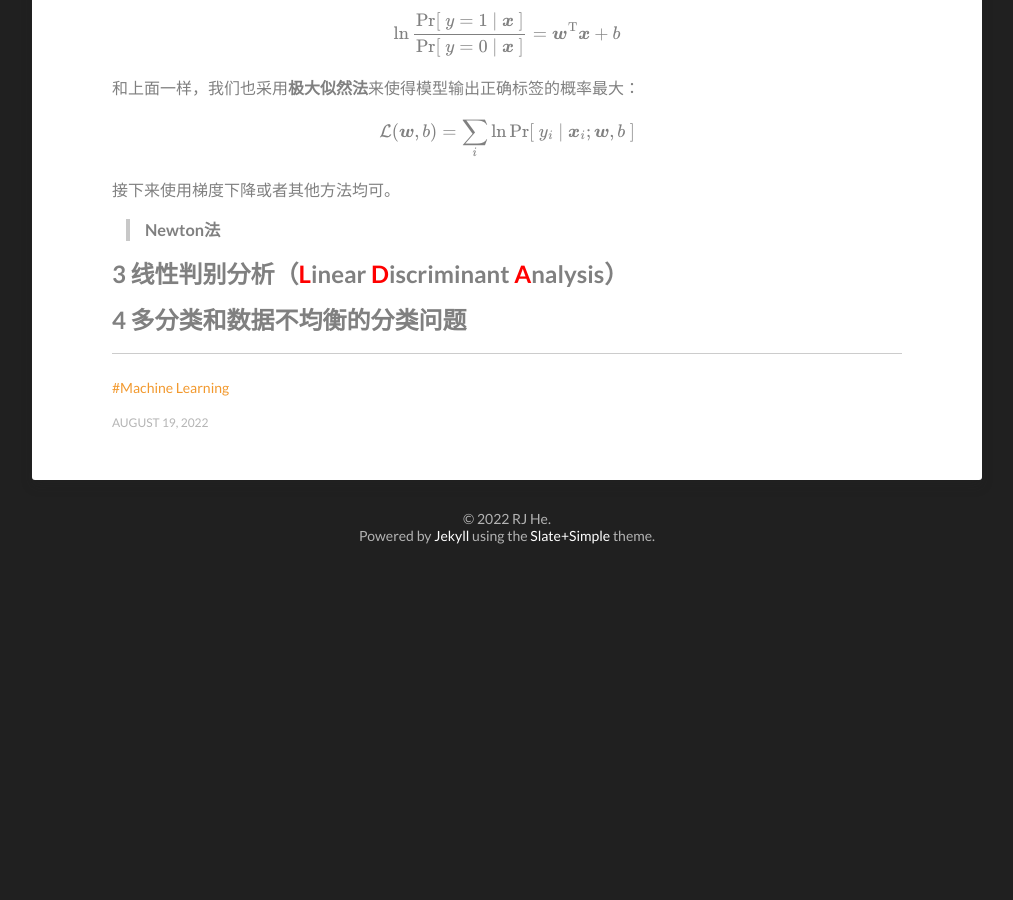
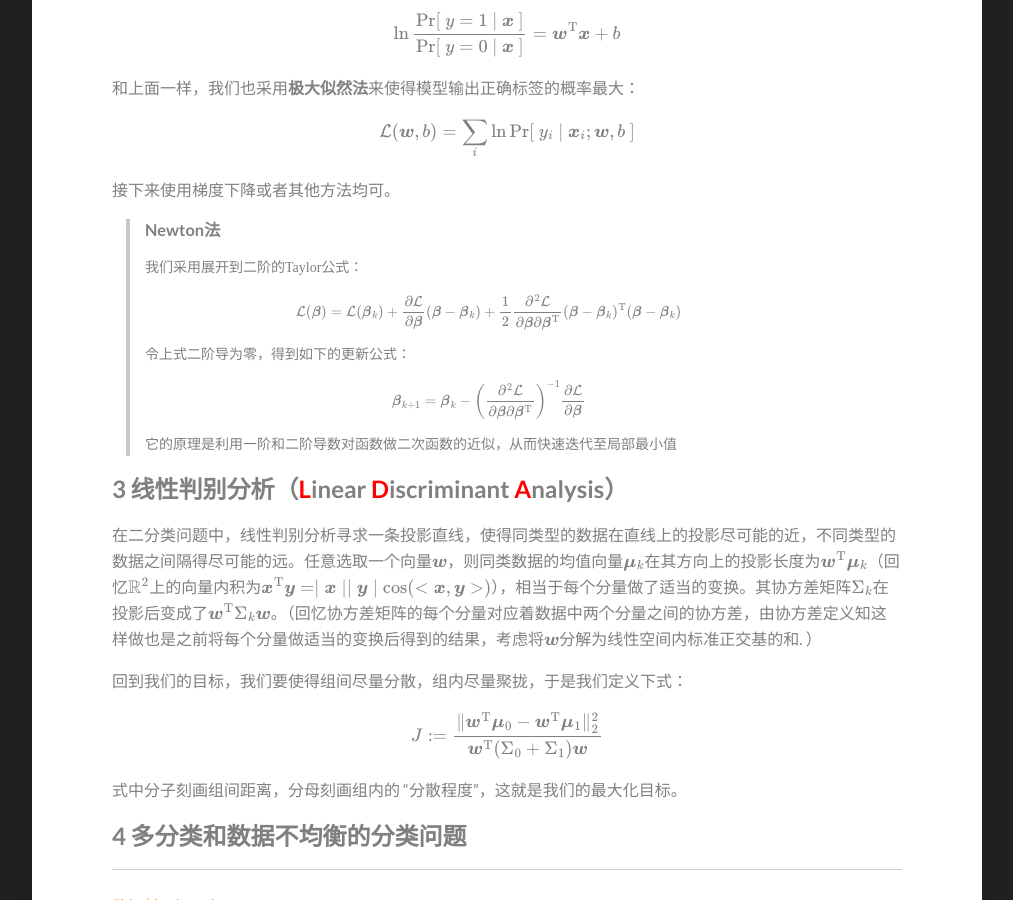
Before and after one commit to hrjtju/hrjtju.github.io, a Jekyll site: the page built from _posts/2022-08-19-DatawhaleML-2.md, in a window 1280 px wide and 900 px high, scrolled down 2675 px. Shown: the whole window, without its empty margins (133-1146 px from the left). Built offline with Jekyll 4.4.1, drawn with Linux system fonts in a browser that asks for light colours; formulas are drawn with MathJax 3; before the commit the page ends 3247 px from its top, so only the background shows below that.

Commit message:
Update 2022-08-19-DatawhaleML-2.md

```diff
--- a/_posts/2022-08-19-DatawhaleML-2.md
+++ b/_posts/2022-08-19-DatawhaleML-2.md
@@ -171,21 +171,27 @@ $$
 >
 >
 >
+> 我们采用展开到二阶的Taylor公式：
 >
 >
 >
+> $$
+> \mathcal L(\boldsymbol \beta) = \mathcal L(\boldsymbol \beta_k) + \frac{\partial \mathcal L}{\partial \boldsymbol\beta} (\boldsymbol\beta-\boldsymbol\beta_k) + \frac 12 \frac{\partial^2 \mathcal L}{\partial\boldsymbol \beta\partial\boldsymbol\beta^\mathrm T}(\boldsymbol\beta-\boldsymbol\beta_k)^\mathrm T(\boldsymbol\beta-\boldsymbol\beta_k)
+> $$
 >
 >
 >
+> 令上式二阶导为零，得到如下的更新公式：
 >
 >
 >
+> $$
+> \boldsymbol \beta_{k+1}= \boldsymbol \beta_{k} - \left( \frac{\partial^2 \mathcal L}{\partial\boldsymbol \beta\partial\boldsymbol\beta^\mathrm T} \right)^{-1}\frac{\partial \mathcal L}{\partial \boldsymbol\beta}
+> $$
 >
 >
 >
->
->
->
+> 它的原理是利用一阶和二阶导数对函数做二次函数的近似，从而快速迭代至局部最小值
 
 
 
@@ -195,6 +201,20 @@ $$
 
 
 
+在二分类问题中，线性判别分析寻求一条投影直线，使得同类型的数据在直线上的投影尽可能的近，不同类型的数据之间隔得尽可能的远。任意选取一个向量$$\boldsymbol w$$，则同类数据的均值向量$$\boldsymbol\mu_k$$在其方向上的投影长度为$$\boldsymbol w^\mathrm T \boldsymbol\mu_k$$（回忆$$\mathbb R^2$$上的向量内积为$$\boldsymbol x^\mathrm T \boldsymbol y = \mid \boldsymbol x\mid \mid \boldsymbol y\mid \cos(<\boldsymbol x, \boldsymbol y>)$$），相当于每个分量做了适当的变换。其协方差矩阵$$\Sigma_k$$在投影后变成了$$\boldsymbol w^\mathrm T \Sigma_k \boldsymbol w$$。（回忆协方差矩阵的每个分量对应着数据中两个分量之间的协方差，由协方差定义知这样做也是之前将每个分量做适当的变换后得到的结果，考虑将$$\boldsymbol w$$分解为线性空间内标准正交基的和. ）
+
+回到我们的目标，我们要使得组间尽量分散，组内尽量聚拢，于是我们定义下式：
+
+
+$$
+J := \frac{\| \boldsymbol w^\mathrm T \boldsymbol\mu_0 - \boldsymbol w^\mathrm T \boldsymbol\mu_1 \|_2^2}{\boldsymbol w^\mathrm T(\Sigma_0 + \Sigma_1)\boldsymbol w}
+$$
+
+
+式中分子刻画组间距离，分母刻画组内的 “分散程度”，这就是我们的最大化目标。
+
+
+
 
 
 ## 4 多分类和数据不均衡的分类问题
```
